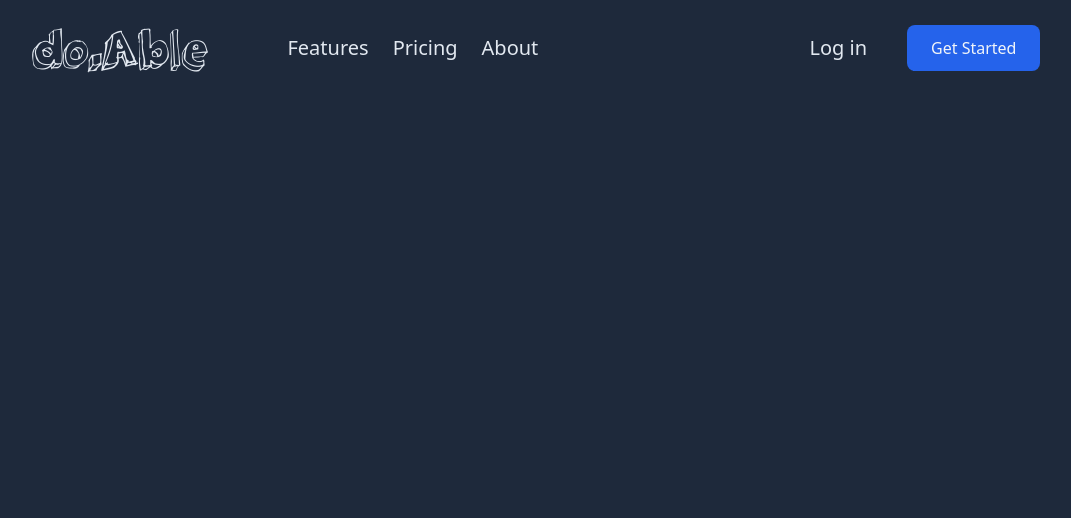
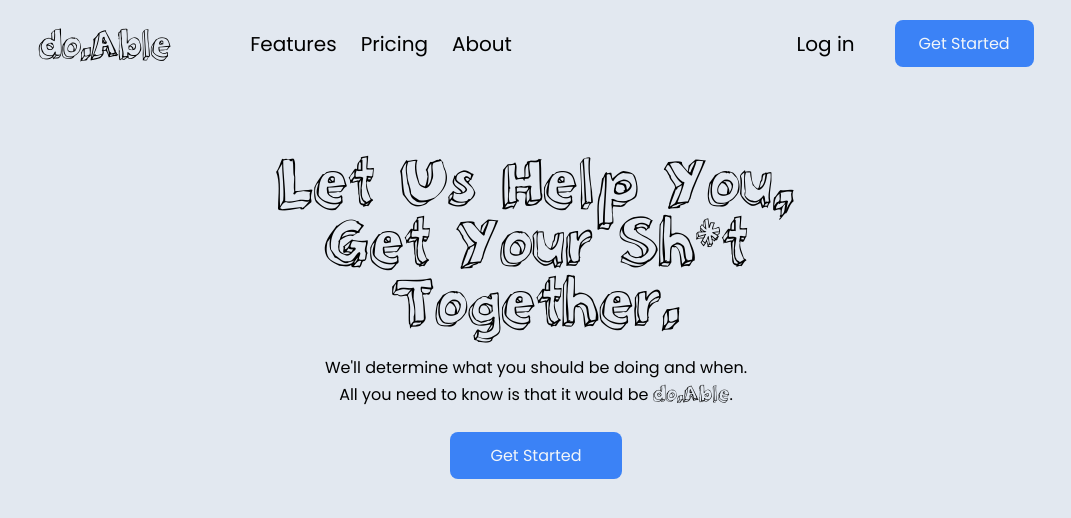
Before and after one commit to kyng-cytro/doable, a Nuxt app: page / in a window 1280 px wide. Shown: the top 518 px of the page, without its empty margins (104-1175 px from the left). Built offline with nearby package versions, Linux system fonts and the light colour scheme.

Commit message:
:sparkles: hero section & mods to nav

```diff
--- a/app.vue
+++ b/app.vue
@@ -1,11 +1,16 @@
 <template>
-  <div class="h-screen" :class="{ dark: darkMode }">
+  <div class="font-poppins h-screen" :class="{ dark: darkMode }">
     <div class="h-full bg-slate-200 dark:bg-slate-800">
+      <!-- Nav bar -->
       <NavBar class="sticky top-0" />
+      <!-- Main Content-->
+      <HomeContent class="mt-6" />
+      <!-- Footer -->
+      <div></div>
     </div>
   </div>
 </template>
 
 <script setup>
-const darkMode = ref(true);
+const darkMode = ref(false);
 </script>
--- a/assets/css/tailwind.css
+++ b/assets/css/tailwind.css
@@ -1,3 +1,4 @@
+@import url("https://fonts.googleapis.com/css?family=Poppins");
 @tailwind base;
 @tailwind components;
 @tailwind utilities;
--- /dev/null
+++ b/components/HomeContent/Hero/index.vue
@@ -0,0 +1,31 @@
+<template>
+  <div class="dark:text-slate-100">
+    <div class="flex flex-col items-center justify-center gap-6">
+      <div class="px-3">
+        <h3
+          class="text-center font-logo text-4xl leading-relaxed sm:text-5xl md:text-6xl"
+        >
+          Let Us Help You, <br />Get Your Sh*t <br />
+          Together.
+        </h3>
+      </div>
+      <div class="flex justify-center px-8">
+        <p class="text-center tracking-tight sm:tracking-normal">
+          We'll determine what you should be doing and when.<br
+            class="hidden sm:inline"
+          />
+          All you need to know is that it would be
+          <span class="font-logo text-xl">do.Able</span>.
+        </p>
+      </div>
+      <div class="pb-6 pt-3">
+        <NuxtLink to="/">
+          <span
+            class="rounded-lg bg-blue-500 px-10 py-3 text-slate-100 transition duration-200 ease-in-out hover:bg-blue-600 focus:bg-blue-600 dark:bg-blue-600 dark:hover:bg-blue-800 dark:focus:bg-blue-800"
+            >Get Started</span
+          >
+        </NuxtLink>
+      </div>
+    </div>
+  </div>
+</template>
--- /dev/null
+++ b/components/HomeContent/index.vue
@@ -0,0 +1,6 @@
+<template>
+  <div>
+    <!-- Hero & Call to action-->
+    <HomeContentHero class="pt-5 sm:pt-10" />
+  </div>
+</template>
--- a/components/NavBar/index.vue
+++ b/components/NavBar/index.vue
@@ -14,9 +14,14 @@
         <div class="flex items-center sm:gap-14 md:gap-20">
           <NuxtLink to="/">
             <h3
-              class="font-logo text-4xl leading-4 tracking-tight transition duration-200 ease-in-out hover:text-blue-800 focus:text-blue-800 dark:hover:text-blue-400 dark:focus:text-blue-400 md:text-5xl"
+              class="hidden font-logo text-4xl leading-4 tracking-tight transition duration-200 ease-in-out hover:text-blue-800 focus:text-blue-800 dark:hover:text-blue-400 dark:focus:text-blue-400 sm:block md:text-4xl"
             >
               do.Able
+            </h3>
+            <h3
+              class="block font-logo text-4xl leading-4 tracking-tight transition duration-200 ease-in-out hover:text-blue-800 focus:text-blue-800 dark:hover:text-blue-400 dark:focus:text-blue-400 sm:hidden"
+            >
+              d.A
             </h3>
           </NuxtLink>
           <div
--- a/tailwind.config.js
+++ b/tailwind.config.js
@@ -1,4 +1,5 @@
 /** @type {import('tailwindcss').Config} */
+const defaultTheme = require('tailwindcss/defaultTheme')
 module.exports = {
   darkMode: "class",
   cssPath: "~/assets/css/tailwind.css",
@@ -7,6 +8,7 @@
     extend: {
       fontFamily: {
         logo: ["logo-font"],
+        sans: ["Poppins", ...defaultTheme.fontFamily.sans],
       },
     },
   },
```
